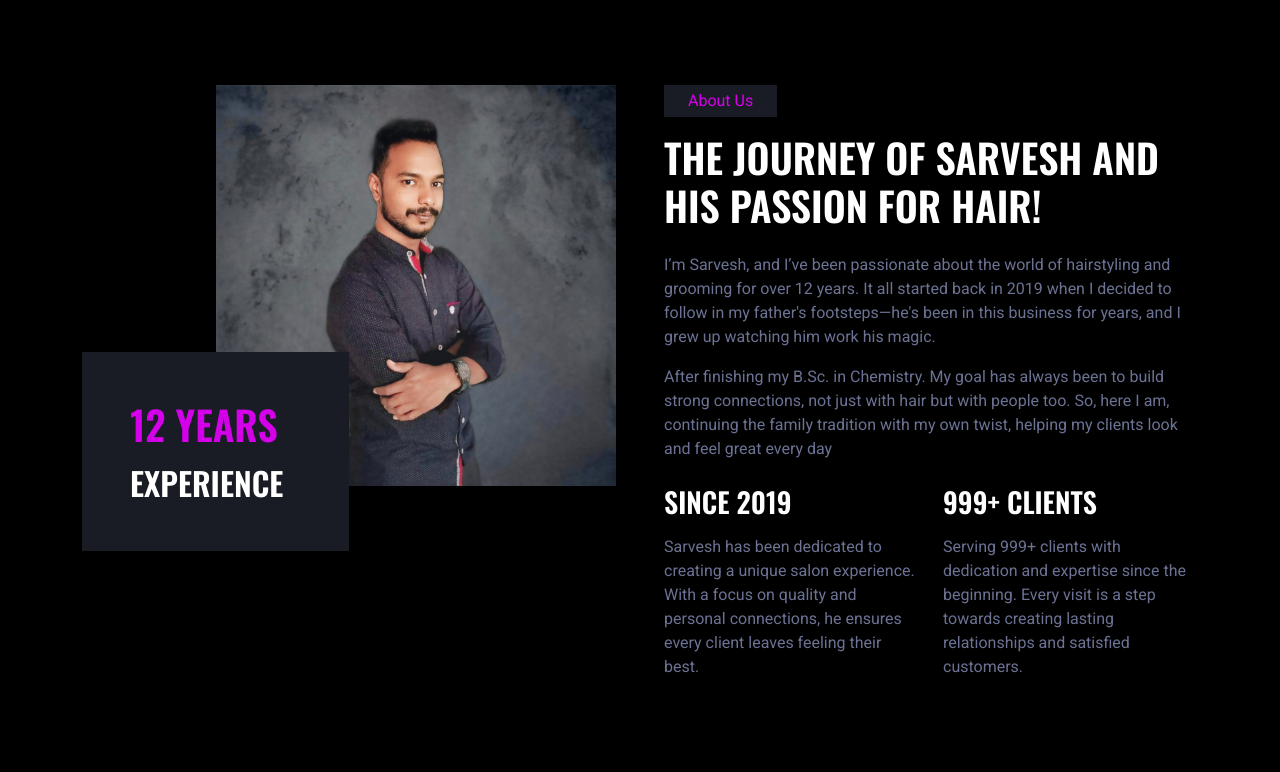
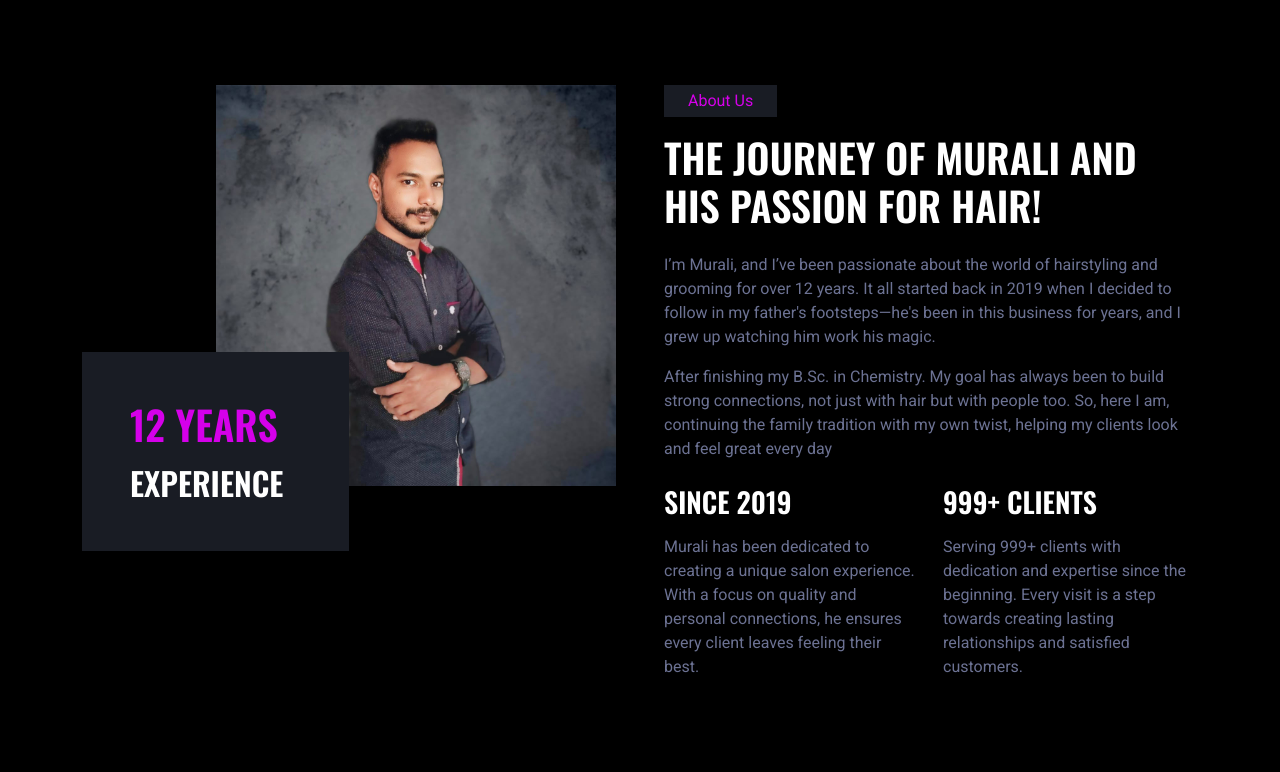
Before and after one commit to KDKesavan/Saloon, a plain HTML site: page index.html in a window 1280 px wide. Shown: the part 840-1612 px from the top of the page. Drawn offline with nearby package versions, Linux system fonts and the light colour scheme.

Commit message:
name changes sarvesh to murali

```diff
--- a/index.html
+++ b/index.html
@@ -127,13 +127,13 @@
                 </div>
                 <div class="col-lg-6 wow fadeIn" data-wow-delay="0.5s">
                     <p class="d-inline-block bg-secondary text-primary py-1 px-4">About Us</p>
-                    <h1 class="text-uppercase mb-4">The Journey of Sarvesh and His Passion for Hair!</h1>
-                    <p> I’m Sarvesh, and I’ve been passionate about the world of hairstyling and grooming for over 12 years. It all started back in 2019 when I decided to follow in my father's footsteps—he's been in this business for years, and I grew up watching him work his magic.</p>
+                    <h1 class="text-uppercase mb-4">The Journey of Murali and His Passion for Hair!</h1>
+                    <p> I’m Murali, and I’ve been passionate about the world of hairstyling and grooming for over 12 years. It all started back in 2019 when I decided to follow in my father's footsteps—he's been in this business for years, and I grew up watching him work his magic.</p>
                     <p class="mb-4">After finishing my B.Sc. in Chemistry. My goal has always been to build strong connections, not just with hair but with people too. So, here I am, continuing the family tradition with my own twist, helping my clients look and feel great every day</p>
                     <div class="row g-4">
                         <div class="col-md-6">
                             <h3 class="text-uppercase mb-3">Since 2019</h3>
-                            <p class="mb-0">Sarvesh has been dedicated to creating a unique salon experience. With a focus on quality and personal connections, he ensures every client leaves feeling their best.</p>
+                            <p class="mb-0">Murali has been dedicated to creating a unique salon experience. With a focus on quality and personal connections, he ensures every client leaves feeling their best.</p>
                         </div>
                         <div class="col-md-6">
                             <h3 class="text-uppercase mb-3">999+ clients</h3>
@@ -538,7 +538,7 @@
                     </div>
                     <div class="col-md-6 text-center text-md-end">
                         <!--/*** This template is free as long as you keep the footer author’s credit link/attribution link/backlink. If you'd like to use the template without the footer author’s credit link/attribution link/backlink, you can purchase the Credit Removal License from "https://htmlcodex.com/credit-removal". Thank you for your support. ***/-->
-                        Designed By <a class="border-bottom" href="https://htmlcodex.com">HTML Codex</a>
+                        <!-- Designed By <a class="border-bottom" href="https://htmlcodex.com">HTML Codex</a> -->
                     </div>
                 </div>
             </div>
```
Also changed, not shown: about.html (+3 -3 lines), contact.html (+1 -1 lines), open.html (+1 -1 lines), price.html (+1 -1 lines), service.html (+1 -1 lines), team.html (+1 -1 lines), testimonial.html (+1 -1 lines).
